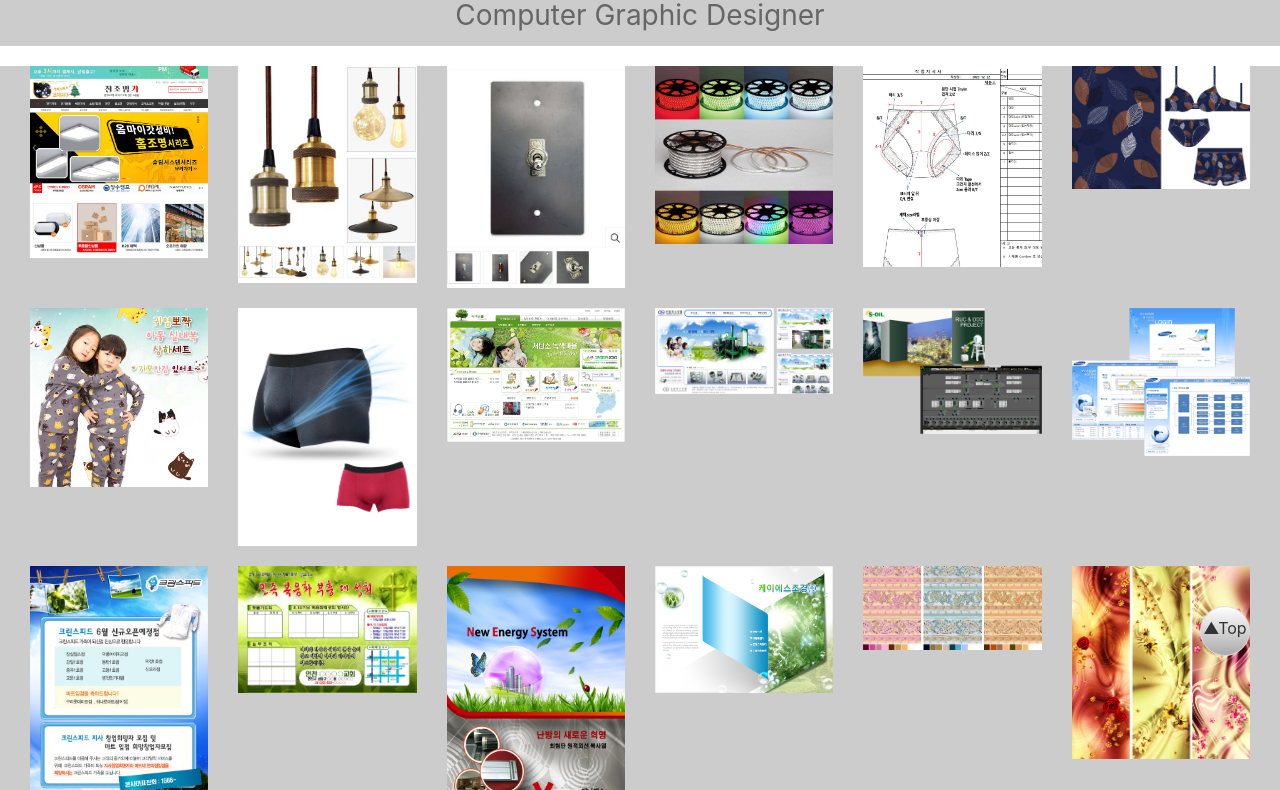
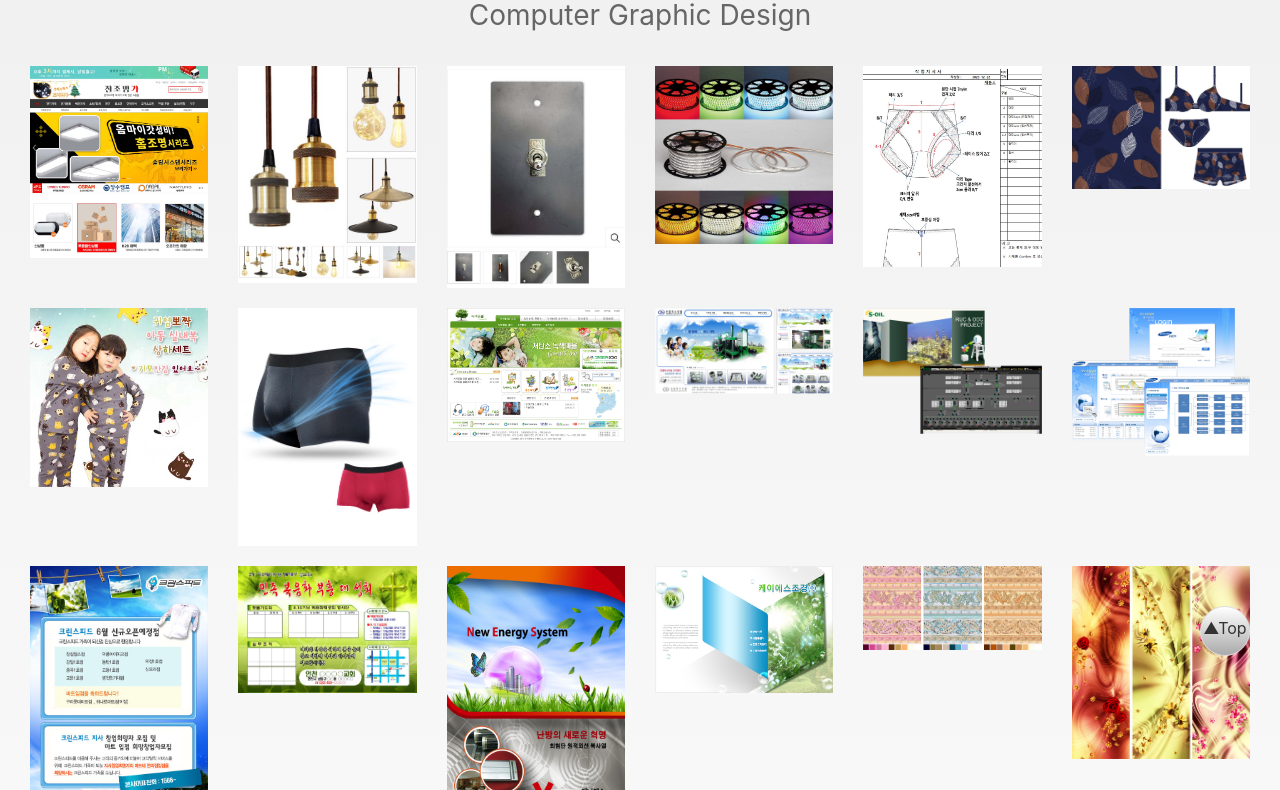
Before and after one commit to myhands7/portfolio, a plain HTML site: page index.html in a window 1280 px wide. Shown: the part 114-904 px from the top of the page. Drawn offline with Linux system fonts and the light colour scheme.

Commit message:
Update index.html

```diff
--- a/index.html
+++ b/index.html
@@ -20,7 +20,7 @@
     <link rel="stylesheet" href="style.css">
 </head>
 
-<body><a name="start"></a>
+<body style="background: linear-gradient(to bottom, #f0f0f0, #fff)"><a name="start"></a>
     <header>
         <a href="index.html"><img src="images/logo.gif"></a>
         <nav>
@@ -30,12 +30,12 @@
             </ul>
         </nav>
     </header>
-    <div class="ptitle" style="background-color:#ccc;">Computer Graphic Designer</div>
+    <div class="ptitle">Computer Graphic Design</div>
 
 
 
     <!-- 이미지 모달 -->
-    <div class="row justify-content-center" style="background-color:#ccc;">
+    <div class="row justify-content-center">
         <div class="col-md-12">
             <div class="row">
 
```
